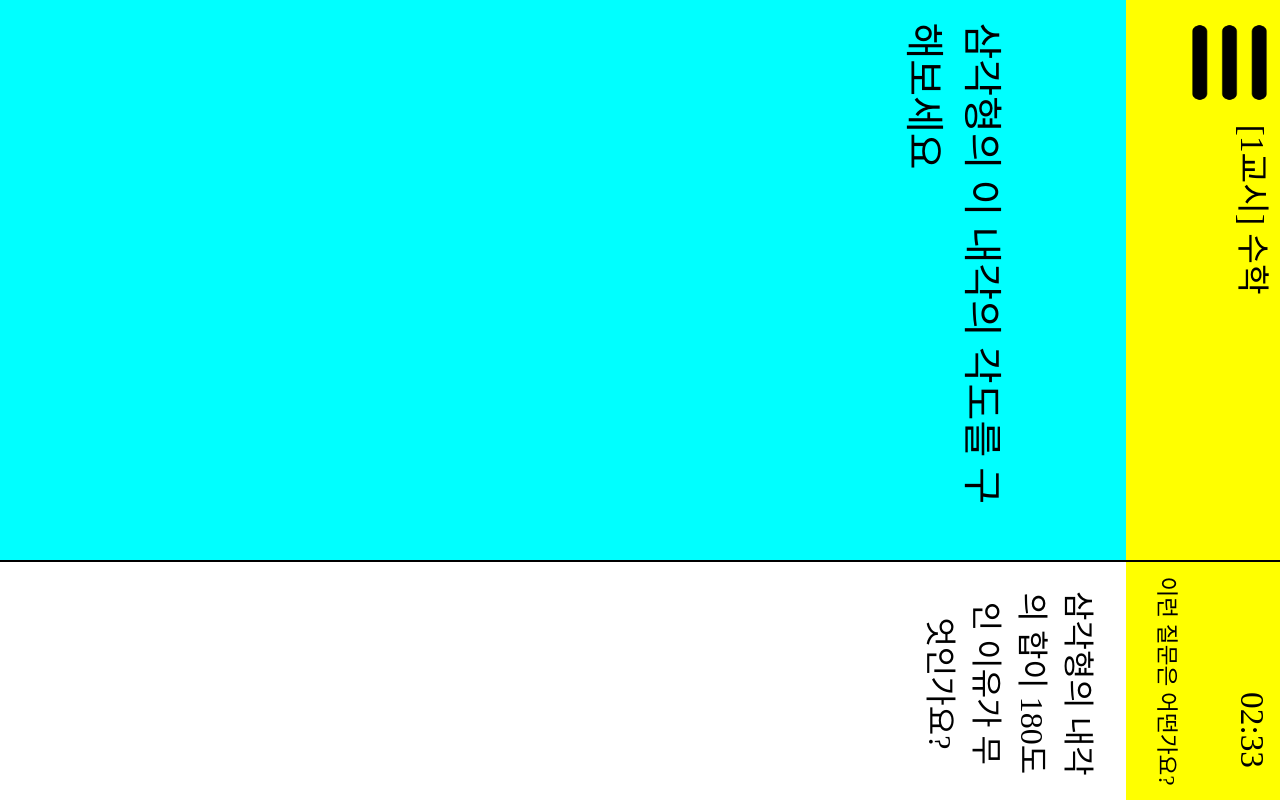
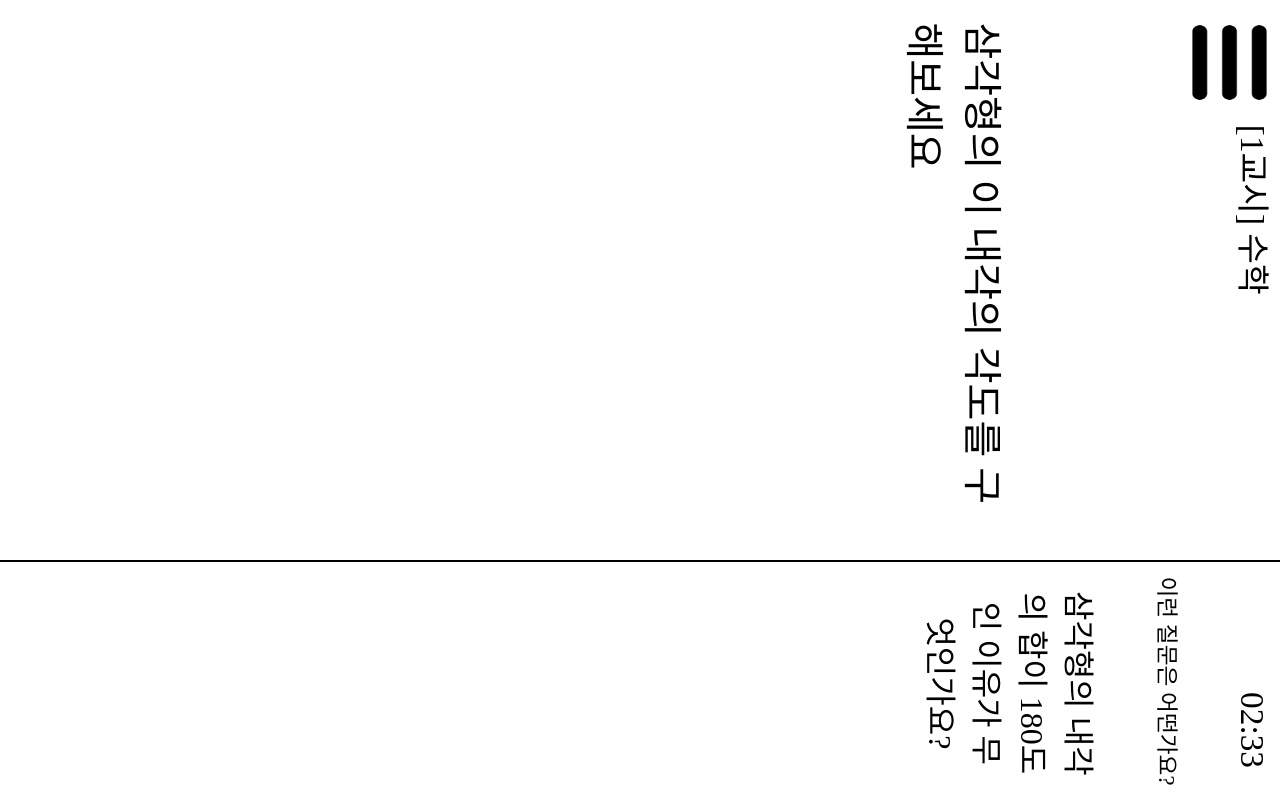
Before and after one commit to rlarlqja1/study.github.io, a plain HTML site: page index.html in a window 1280 px wide. Drawn offline with Linux system fonts and the light colour scheme.

Commit message:
first commit

```diff
--- a/css/main.css
+++ b/css/main.css
@@ -31,7 +31,6 @@ body {
     display: flex;
     width: 100%;
     height: 12%;
-    background-color: yellow;
     position: absolute;
 }
 
@@ -40,7 +39,6 @@ img{
     cursor: pointer;
     height: 50%;
     aspect-ratio: 1/1;
-    /* margin: 20px 0px 0px 40px; */
     display: flex;
     margin-top: 1.5%;
     margin-left: 3%;
@@ -68,7 +66,6 @@ img{
     display: flex;
     width: 70%;
     height: 88%;
-    background-color: aqua;
     position: absolute;
     top: 12%;
 }
@@ -91,7 +88,6 @@ img{
     right: 0;
     border-left: 2px solid black;
     text-align: center;
-    /* background-color: aquamarine; */
 }
 
 .ques{
@@ -155,7 +151,6 @@ img{
 }
 
 .modal_popup h3{
-    /* background-color: aqua; */
     width: 80%;
     font-size: 30pt;
     display: inline-block;
```
